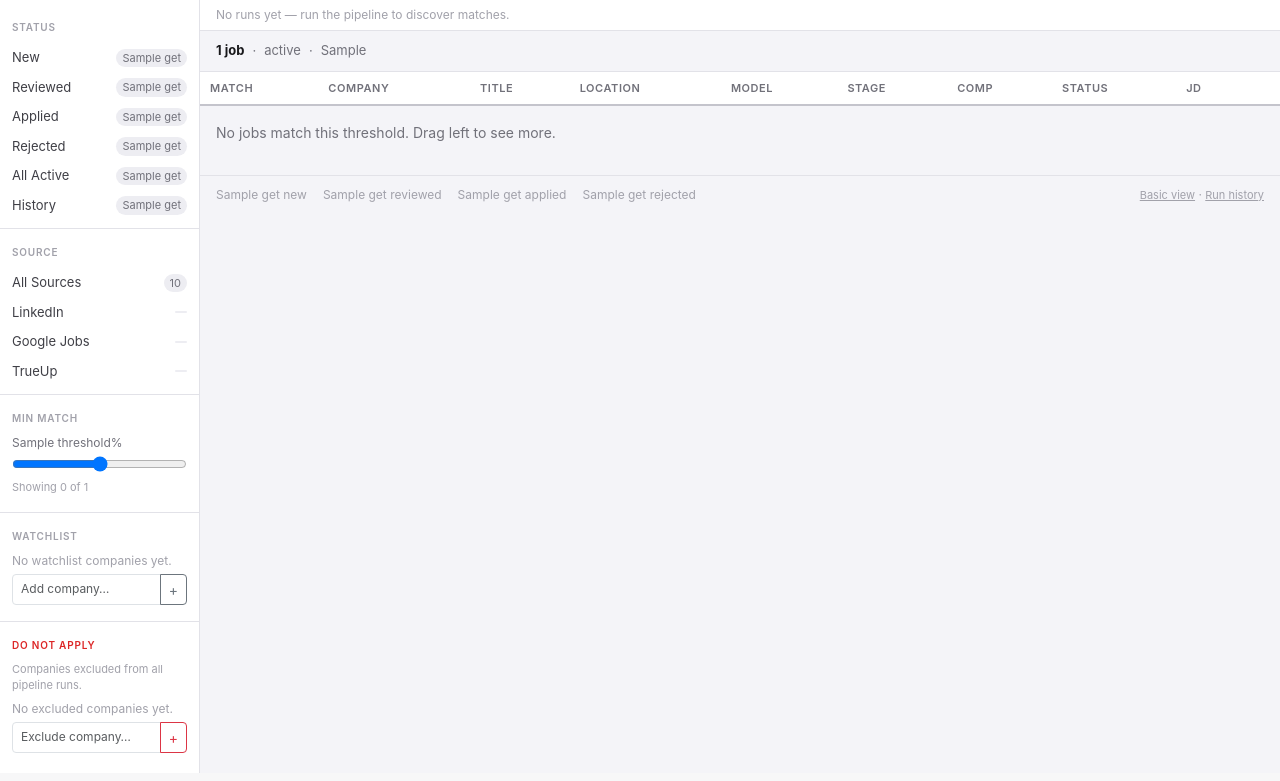
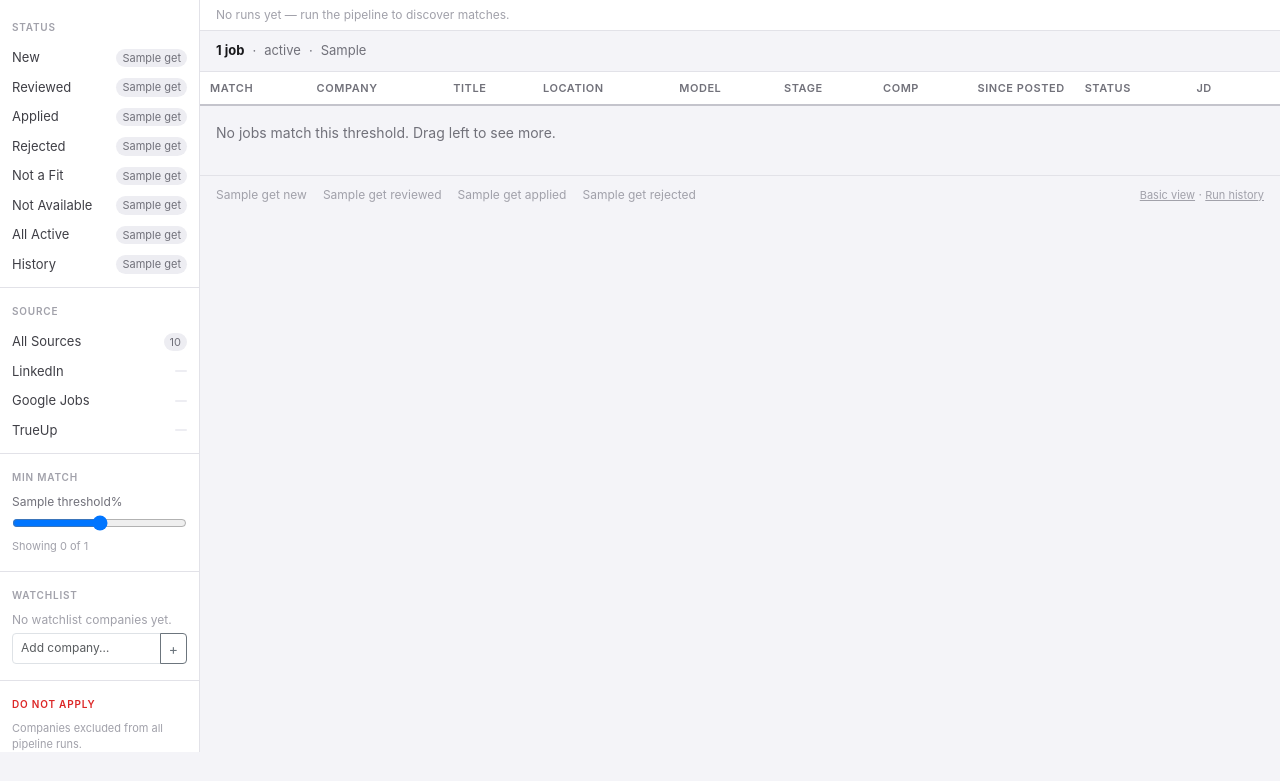
Before and after one commit to shrimpy8/role_scout, a Python web app: template src/role_scout/dashboard/templates/index.html in a window 1280 px wide. Shown: the part 48-829 px from the top of the page. Run offline with Jinja, Linux system fonts and the light colour scheme; the template is opened without the code that fills it: most values are stand-ins (such as "Sample title", 1, 10 or a date in 2020).

Commit message:
feat: dashboard UX — new statuses, since-posted column, sticky header fix, env-seeded do-not-apply
- Add "Not a Fit" and "Not Available" as first-class job statuses with sidebar
  filter lines and history roll-up
- Add "Since Posted" column (days since posted_date; dash when null) between
  Comp and Status; computed in routes.py, rendered in index.html
- Fix sticky header overlapping first table row: remove overflow-x:auto wrapper,
  make #rs-main the scroll container, reset thead th top to 0
- Add DONOTAPPLY_COMPANIES env var: pipeline uses get_full_excluded_set (YAML ∪
  env), dashboard shows locked entries with 🔒 indicator (read-only)
- Expose TRUEUP_MAX_EMAILS env var (was hardcoded to 3)
- JD download falls back to job.description when jd_filename is absent
- Update API-SPEC.md: GET /api/donotapply returns locked field, status enum
  includes not_a_fit/not_available
- Update README.md: DONOTAPPLY_COMPANIES in optional config table
- 263 unit tests passing

Co-Authored-By: Claude Sonnet 4.6 <noreply@anthropic.com>

```diff
--- a/src/role_scout/compat/db/qualified_jobs.py
+++ b/src/role_scout/compat/db/qualified_jobs.py
@@ -110,7 +110,7 @@ def get_qualified_jobs(
     params: list[Any] = []
 
     if status == "history":
-        conditions.append("status IN ('applied','rejected')")
+        conditions.append("status IN ('applied','rejected','not_a_fit','not_available')")
     elif status != "all":
         conditions.append("status = ?")
         params.append(status)
@@ -152,7 +152,7 @@ def get_job_count_by_status(conn: sqlite3.Connection) -> dict[str, int]:
     rows = conn.execute(
         "SELECT status, COUNT(*) as cnt FROM qualified_jobs GROUP BY status"
     ).fetchall()
-    counts = {"new": 0, "reviewed": 0, "applied": 0, "rejected": 0}
+    counts = {"new": 0, "reviewed": 0, "applied": 0, "rejected": 0, "not_a_fit": 0, "not_available": 0}
     for row in rows:
         counts[row["status"]] = row["cnt"]
     counts["total"] = sum(counts.values())
--- a/src/role_scout/config.py
+++ b/src/role_scout/config.py
@@ -32,6 +32,7 @@ class Settings(BaseSettings):
     IMAP_HOST: str = "imap.mail.yahoo.com"
     IMAP_FOLDER: str = "INBOX"
     TRUEUP_MAX_EMAILS: int = Field(default=3, ge=1, le=20)
+    DONOTAPPLY_COMPANIES: str = ""  # comma-separated base list; always excluded before scoring
 
     # ---- Optional eval keys (only required when running evals) ----
     OPENAI_API_KEY: str | None = None
--- a/src/role_scout/dashboard/static/js/donotapply.js
+++ b/src/role_scout/dashboard/static/js/donotapply.js
@@ -2,6 +2,7 @@
   'use strict';
 
   var donotapply = [];
+  var locked = [];
 
   function csrfToken() {
     var el = document.querySelector('meta[name="csrf-token"]');
@@ -21,17 +22,25 @@
   function renderList() {
     var container = document.getElementById('donotapply-list');
     if (!container) return;
-    if (donotapply.length === 0) {
+    var lockedItems = locked.map(function (c) {
+      return '<div style="display:flex;justify-content:space-between;align-items:center;margin-bottom:4px">' +
+        '<span style="font-size:12px;color:var(--text-muted)">' + escHtml(c) + '</span>' +
+        '<span style="font-size:11px;color:var(--text-faint);padding:0 4px" title="Set via DONOTAPPLY_COMPANIES in .env">🔒</span>' +
+        '</div>';
+    });
+    var userItems = donotapply.map(function (c) {
+      return '<div style="display:flex;justify-content:space-between;align-items:center;margin-bottom:4px">' +
+        '<span style="font-size:12px">' + escHtml(c) + '</span>' +
+        '<button class="dna-remove" data-company="' + escAttr(c) + '" ' +
+        'style="background:none;border:none;color:var(--red);cursor:pointer;font-size:14px;padding:0 4px" ' +
+        'aria-label="Remove ' + escAttr(c) + ' from do-not-apply list">×</button>' +
+        '</div>';
+    });
+    var all = lockedItems.concat(userItems);
+    if (all.length === 0) {
       container.innerHTML = '<div style="font-size:12px;color:var(--text-faint)">No excluded companies yet.</div>';
     } else {
-      container.innerHTML = donotapply.map(function (c) {
-        return '<div style="display:flex;justify-content:space-between;align-items:center;margin-bottom:4px">' +
-          '<span style="font-size:12px">' + escHtml(c) + '</span>' +
-          '<button class="dna-remove" data-company="' + escAttr(c) + '" ' +
-          'style="background:none;border:none;color:var(--red);cursor:pointer;font-size:14px;padding:0 4px" ' +
-          'aria-label="Remove ' + escAttr(c) + ' from do-not-apply list">×</button>' +
-          '</div>';
-      }).join('');
+      container.innerHTML = all.join('');
       container.querySelectorAll('.dna-remove').forEach(function (btn) {
         btn.addEventListener('click', function () { removeCompany(btn.dataset.company); });
       });
@@ -66,6 +75,7 @@
         return;
       }
       donotapply = data.donotapply || donotapply;
+      if (Array.isArray(data.locked)) locked = data.locked;
       renderList();
     } catch (_) {
       donotapply = donotapply.filter(function (c) { return c !== company; });
@@ -92,6 +102,7 @@
         return;
       }
       donotapply = data.donotapply || donotapply;
+      if (Array.isArray(data.locked)) locked = data.locked;
       renderList();
     } catch (_) {
       donotapply = prev;
@@ -103,6 +114,9 @@
   function init() {
     if (window.RS_CONFIG && Array.isArray(window.RS_CONFIG.donotapply)) {
       donotapply = window.RS_CONFIG.donotapply.slice();
+    }
+    if (window.RS_CONFIG && Array.isArray(window.RS_CONFIG.donotapplyLocked)) {
+      locked = window.RS_CONFIG.donotapplyLocked.slice();
     }
 
     var addBtn = document.getElementById('donotapply-add-btn');
--- a/src/role_scout/dashboard/static/js/init.js
+++ b/src/role_scout/dashboard/static/js/init.js
@@ -7,6 +7,7 @@
     totalJobs: parseInt(el.getAttribute('data-total-jobs'), 10) || 0,
     watchlist: JSON.parse(el.getAttribute('data-watchlist') || '[]'),
     donotapply: JSON.parse(el.getAttribute('data-donotapply') || '[]'),
+    donotapplyLocked: JSON.parse(el.getAttribute('data-donotapply-locked') || '[]'),
     csrfToken: (document.querySelector('meta[name="csrf-token"]') || {}).content || '',
   };
 })();
--- a/src/role_scout/dashboard/templates/base.html
+++ b/src/role_scout/dashboard/templates/base.html
@@ -124,7 +124,7 @@
 
     /* ── Page body layout ────────────────────────────────────────────── */
     #rs-page {
-      display: flex; min-height: calc(100vh - var(--topbar-h));
+      display: flex; height: calc(100vh - var(--topbar-h)); overflow: hidden;
     }
 
     /* ── Sidebar ─────────────────────────────────────────────────────── */
@@ -166,7 +166,7 @@
     #rs-main {
       flex: 1; min-width: 0;
       padding: 0;
-      overflow-x: auto;
+      overflow-x: auto; overflow-y: auto; height: 100%;
     }
     #rs-toolbar {
       padding: 10px 16px; font-size: 13px;
@@ -183,7 +183,7 @@
       width: 100%; border-collapse: collapse; font-size: 13px;
     }
     #jobs-table thead th {
-      position: sticky; top: var(--topbar-h);
+      position: sticky; top: 0;
       background: var(--bg-surface); z-index: 10;
       padding: 8px 10px; text-align: left;
       border-bottom: 2px solid var(--border-strong);
@@ -229,6 +229,9 @@
       background: #ede9fe; color: #5b21b6;
     }
     [data-theme="dark"] .stage-pill { background: #2e1f6e; color: #c4b5fd; }
+
+    /* ── Since posted column ────────────────────────────────────────── */
+    .col-since-posted { width: 65px; text-align: right; color: var(--text-muted); white-space: nowrap; }
 
     /* ── Compensation ────────────────────────────────────────────────── */
     .comp-visible { color: var(--text-primary); font-weight: 500; }
--- a/src/role_scout/dashboard/templates/index.html
+++ b/src/role_scout/dashboard/templates/index.html
@@ -9,12 +9,14 @@
     <div class="sb-label">Status</div>
   </div>
   {% set status_filters = [
-    ('new',      'New',        total_counts.get('new', 0)),
-    ('reviewed', 'Reviewed',   total_counts.get('reviewed', 0)),
-    ('applied',  'Applied',    total_counts.get('applied', 0)),
-    ('rejected', 'Rejected',   total_counts.get('rejected', 0)),
-    ('all',      'All Active', total_counts.get('all', 0)),
-    ('history',  'History',    total_counts.get('history', 0)),
+    ('new',           'New',           total_counts.get('new', 0)),
+    ('reviewed',      'Reviewed',      total_counts.get('reviewed', 0)),
+    ('applied',       'Applied',       total_counts.get('applied', 0)),
+    ('rejected',      'Rejected',      total_counts.get('rejected', 0)),
+    ('not_a_fit',     'Not a Fit',     total_counts.get('not_a_fit', 0)),
+    ('not_available', 'Not Available', total_counts.get('not_available', 0)),
+    ('all',           'All Active',    total_counts.get('all', 0)),
+    ('history',       'History',       total_counts.get('history', 0)),
   ] %}
   {% for key, label, count in status_filters %}
   <a href="/?status={{ key }}{% if active_source %}&source={{ active_source }}{% endif %}&sort={{ active_sort }}&dir={{ active_dir }}"
@@ -31,7 +33,7 @@
     <div class="sb-label">Source</div>
   </div>
   {% set source_filters = [
-    (none,         'All Sources',  total_counts.get('new', 0) + total_counts.get('reviewed', 0) + total_counts.get('applied', 0) + total_counts.get('rejected', 0)),
+    (none,         'All Sources',  total_counts.get('new', 0) + total_counts.get('reviewed', 0) + total_counts.get('applied', 0) + total_counts.get('rejected', 0) + total_counts.get('not_a_fit', 0) + total_counts.get('not_available', 0)),
     ('linkedin',   'LinkedIn',     source_counts.get('linkedin', 0)),
     ('google_jobs','Google Jobs',  source_counts.get('google_jobs', 0)),
     ('trueup',     'TrueUp',       source_counts.get('trueup', 0)),
@@ -155,7 +157,6 @@
 </div>
 
 <!-- Jobs table -->
-<div style="overflow-x:auto">
 <table id="jobs-table" aria-label="Qualified jobs">
   <thead>
     <tr>
@@ -175,6 +176,7 @@
       {{ sort_link('work_model', 'Model') }}
       {{ sort_link('company_stage', 'Stage') }}
       <th>Comp</th>
+      <th class="col-since-posted">Since Posted</th>
       {{ sort_link('status', 'Status') }}
       <th>JD</th>
       <th></th>
@@ -183,7 +185,7 @@
   <tbody>
     {% if not jobs %}
     <tr id="no-jobs-row">
-      <td colspan="11">No jobs found — run the pipeline or adjust filters.</td>
+      <td colspan="12">No jobs found — run the pipeline or adjust filters.</td>
     </tr>
     {% endif %}
     {% for job in jobs %}
@@ -241,15 +243,24 @@
           <span style="color:var(--text-ghost)">·</span>
         {% endif %}
       </td>
+      <td class="col-since-posted">
+        {% if job.days_since_posted is not none %}
+          {{ job.days_since_posted }}d
+        {% else %}
+          <span style="color:var(--text-ghost)">—</span>
+        {% endif %}
+      </td>
       <td data-no-expand>
         <select class="status-select"
                 data-hash-id="{{ job.hash_id }}"
                 data-previous="{{ job.status }}"
                 aria-label="Job status for {{ job.title }}">
-          <option value="new"      {% if job.status == 'new'      %}selected{% endif %}>New</option>
-          <option value="reviewed" {% if job.status == 'reviewed' %}selected{% endif %}>Reviewed</option>
-          <option value="applied"  {% if job.status == 'applied'  %}selected{% endif %}>Applied</option>
-          <option value="rejected" {% if job.status == 'rejected' %}selected{% endif %}>Rejected</option>
+          <option value="new"          {% if job.status == 'new'          %}selected{% endif %}>New</option>
+          <option value="reviewed"     {% if job.status == 'reviewed'     %}selected{% endif %}>Reviewed</option>
+          <option value="applied"      {% if job.status == 'applied'      %}selected{% endif %}>Applied</option>
+          <option value="rejected"     {% if job.status == 'rejected'     %}selected{% endif %}>Rejected</option>
+          <option value="not_a_fit"    {% if job.status == 'not_a_fit'    %}selected{% endif %}>Not a Fit</option>
+          <option value="not_available"{% if job.status == 'not_available'%}selected{% endif %}>Not Available</option>
         </select>
       </td>
       <td data-no-expand>
@@ -423,7 +434,6 @@
     {% endfor %}
   </tbody>
 </table>
-</div>
 
 <p id="no-match-msg" style="color:var(--text-muted);padding:16px" hidden>
   No jobs match this threshold. Drag left to see more.
@@ -447,8 +457,9 @@
 {% block scripts %}
 <div id="rs-page-config" hidden
      data-threshold="{{ threshold }}"
-     data-total-jobs="{{ total_counts.get('new', 0) + total_counts.get('reviewed', 0) + total_counts.get('applied', 0) + total_counts.get('rejected', 0) }}"
+     data-total-jobs="{{ total_counts.get('new', 0) + total_counts.get('reviewed', 0) + total_counts.get('applied', 0) + total_counts.get('rejected', 0) + total_counts.get('not_a_fit', 0) + total_counts.get('not_available', 0) }}"
      data-watchlist="{{ watchlist_initial | tojson | e }}"
-     data-donotapply="{{ donotapply_initial | tojson | e }}"></div>
+     data-donotapply="{{ donotapply_initial | tojson | e }}"
+     data-donotapply-locked="{{ locked_initial | tojson | e }}"></div>
 <script src="{{ url_for('static', filename='js/init.js') }}"></script>
 {% endblock %}
--- a/src/role_scout/nodes/discovery.py
+++ b/src/role_scout/nodes/discovery.py
@@ -11,7 +11,7 @@ from role_scout.compat.models import CandidateProfile, NormalizedJob
 from role_scout.compat.pipeline.dedup import dedup_jobs
 from role_scout.compat.pipeline.normalize import normalize_jobs
 from role_scout.config import Settings
-from role_scout.dal.donotapply_dal import get_excluded_set
+from role_scout.dal.donotapply_dal import get_full_excluded_set
 from role_scout.dal.run_log_dal import write_source_health
 from role_scout.db import get_rw_conn
 from role_scout.fetchers.google_wrapper import run_google
@@ -159,7 +159,7 @@ def discovery_node(state: JobSearchState) -> dict[str, Any]:
         bound_log.warning("discovery_partial_forced", failed=failed_count)
 
     # --- Do-not-apply exclusion list (load once, used at two filter points) ---
-    excluded = get_excluded_set(settings.DONOTAPPLY_PATH)
+    excluded = get_full_excluded_set(settings.DONOTAPPLY_PATH, settings.DONOTAPPLY_COMPANIES)
     if excluded:
         bound_log.info("donotapply_loaded", count=len(excluded))
 
```
Also changed, not shown: docs/API-SPEC.md (+10 -2 lines), src/role_scout/dal/donotapply_dal.py (+15 -0 lines), src/role_scout/dashboard/routes.py (+22 -5 lines), tests/unit/test_dedup.py (+7 -5 lines), tests/unit/test_discovery.py (+1 -0 lines), tests/unit/test_discovery_donotapply.py (+10 -1 lines), tests/unit/test_donotapply_dal.py (+62 -0 lines), README.md, 1 other file.
